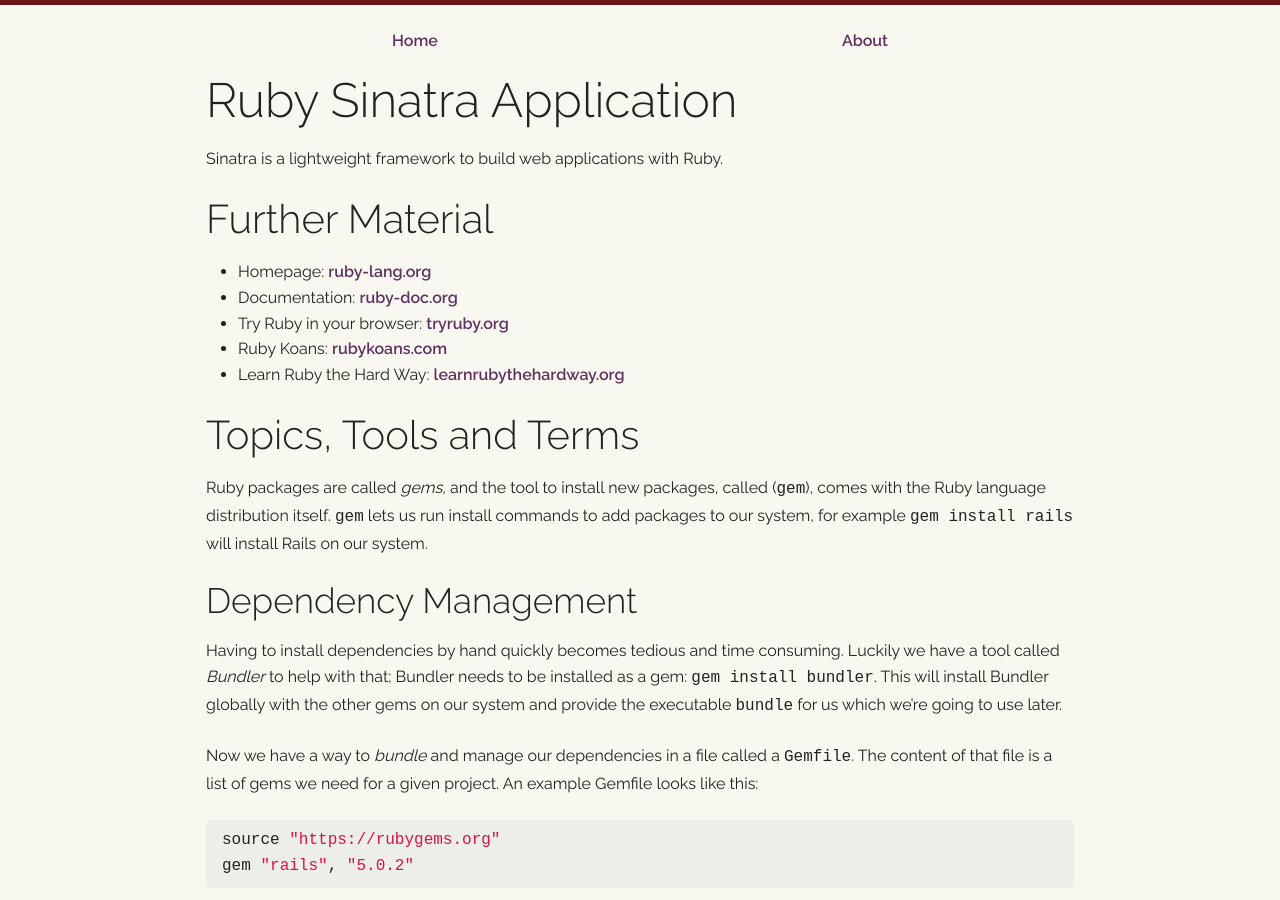
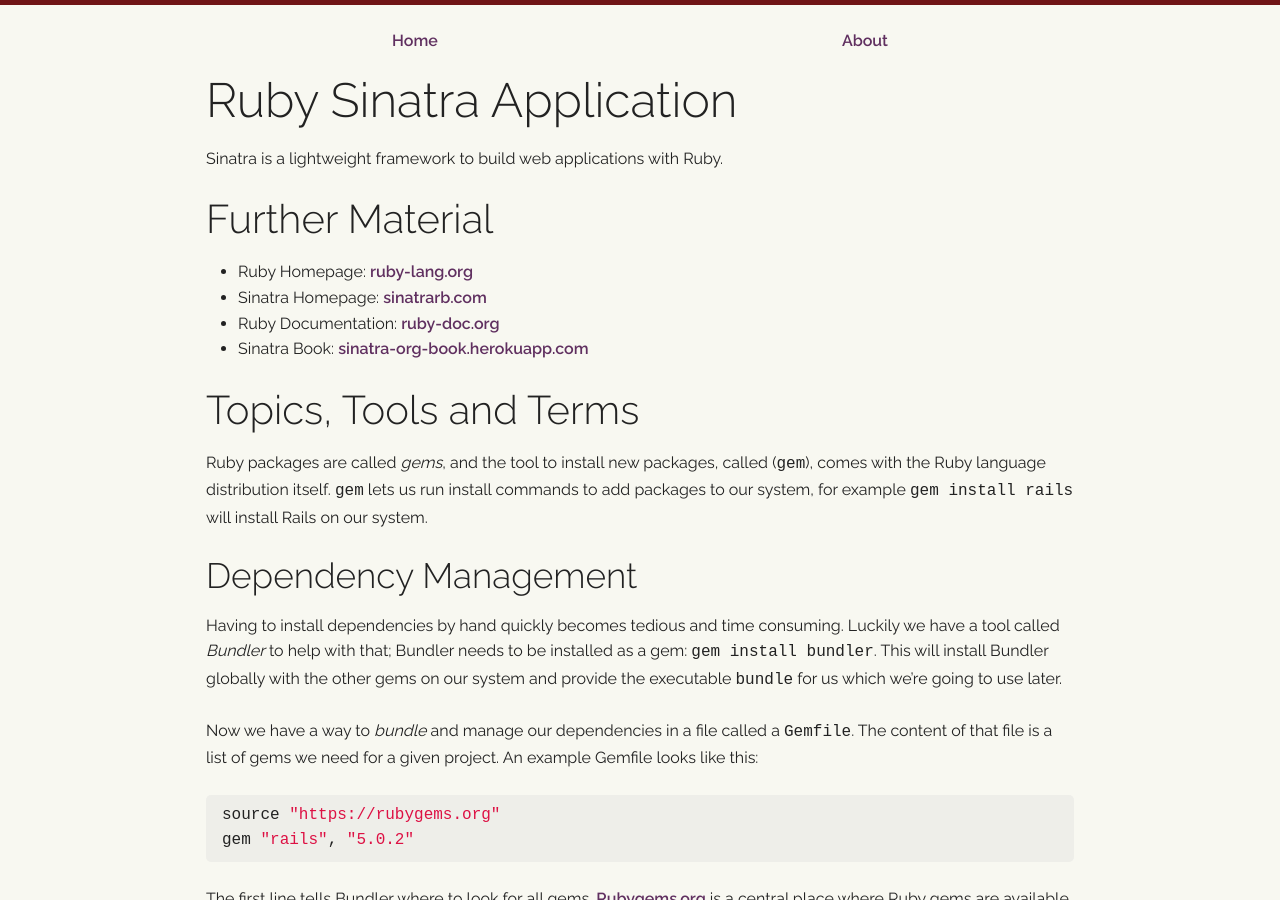
Before and after one commit to vanilla-project/vanilla-project.guide, a Jekyll site: the page built from _guides/ruby/sinatra.md, in a window 1280 px wide and 900 px high. Built offline with Jekyll 4.4.1, drawn with Linux system fonts in a browser that asks for light colours.

Commit message:
Updates "Further Material" section for Sinatra

```diff
--- a/_guides/ruby/overview.md
+++ b/_guides/ruby/overview.md
@@ -1,12 +1,3 @@
-## Further Material
-
-- Homepage: [ruby-lang.org](https://www.ruby-lang.org)
-- Documentation: [ruby-doc.org](http://ruby-doc.org)
-- Try Ruby in your browser: [tryruby.org](http://tryruby.org)
-- Ruby Koans: [rubykoans.com](http://rubykoans.com)
-- Learn Ruby the Hard Way: [learnrubythehardway.org](https://learnrubythehardway.org/book)
-
-
 ## Topics, Tools and Terms
 
 Ruby packages are called _gems_, and the tool to install new packages, called (`gem`), comes with the Ruby language distribution itself.
--- a/_guides/ruby/sinatra.md
+++ b/_guides/ruby/sinatra.md
@@ -1,9 +1,20 @@
 ---
 title: Sinatra Application
 date: 2017-07-13
+tags:
+  - web
 ---
 
 Sinatra is a lightweight framework to build web applications with Ruby.
+
+
+## Further Material
+
+- Ruby Homepage: [ruby-lang.org](https://www.ruby-lang.org)
+- Sinatra Homepage: [sinatrarb.com](http://www.sinatrarb.com)
+- Ruby Documentation: [ruby-doc.org](http://ruby-doc.org)
+- Sinatra Book: [sinatra-org-book.herokuapp.com](https://sinatra-org-book.herokuapp.com)
+
 
 {% include_relative overview.md %}
 
```
Also changed, not shown: _guides/ruby/command-line.md (+10 -0 lines).
